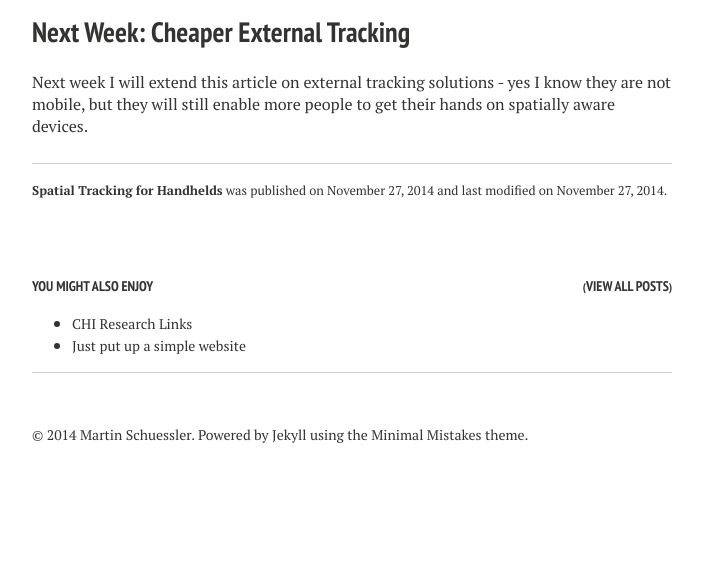
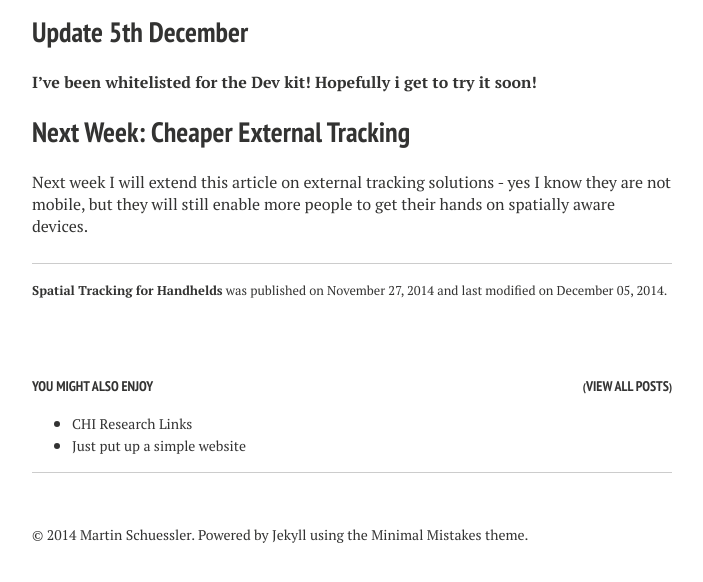
Before and after one commit to mschuessler/mschuessler.github.io, a Jekyll site: the page built from _posts/2014-11-27-SpatialTrackingForHandhelds.md, in a window 1280 px wide and 900 px high, scrolled down 3105 px, cut to the strip 307-889 px from the top of the window. Shown: the whole strip, without its empty margins (288-991 px from the left). Built offline with Jekyll 4.4.1, drawn with Linux system fonts in a browser that asks for light colours; nearby versions of some CDN libraries; before the commit the page ends 3905 px from its top, so only the background shows below that.

Commit message:
Update about being whitelisted

```diff
--- a/_posts/2014-11-27-SpatialTrackingForHandhelds.md
+++ b/_posts/2014-11-27-SpatialTrackingForHandhelds.md
@@ -2,7 +2,7 @@
 layout: post
 title: Spatial Tracking for Handhelds
 excerpt: "Intrinsic and cheap external tracking for phones and tablets"
-modified: 2014-11-27
+modified: 2014-12-5
 tags: [HCI, Spatial, CHI]
 comments: true
 image:
@@ -52,5 +52,8 @@ The far most promising solution could be [Project Tango](https://www.google.com/
 
 <iframe width="560" height="315" src="//www.youtube.com/embed/44vppay5UDc?rel=0" frameborder="0" allowfullscreen></iframe>
 
+## Update 5th December
+__I've been whitelisted for the Dev kit! Hopefully i get to try it soon!__
+
 ##Next Week: Cheaper External Tracking
 Next week I will extend this article on external tracking solutions - yes I know they are not mobile, but they will still enable more people to get their hands on spatially aware devices.
```
